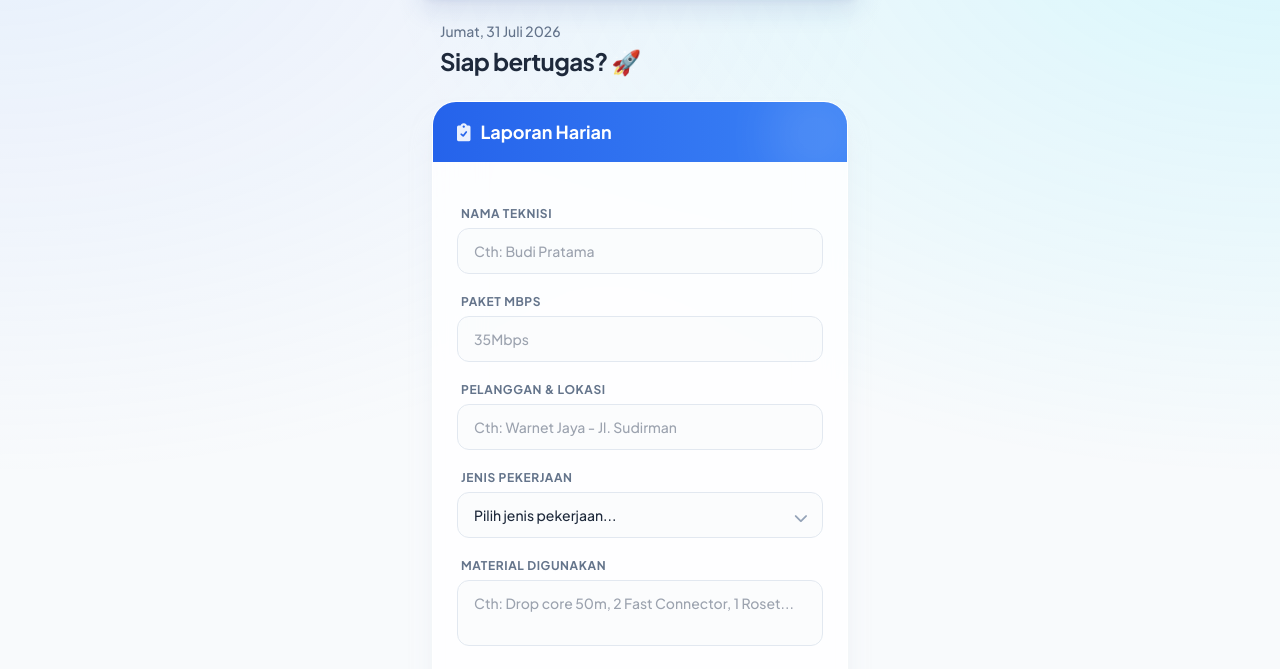
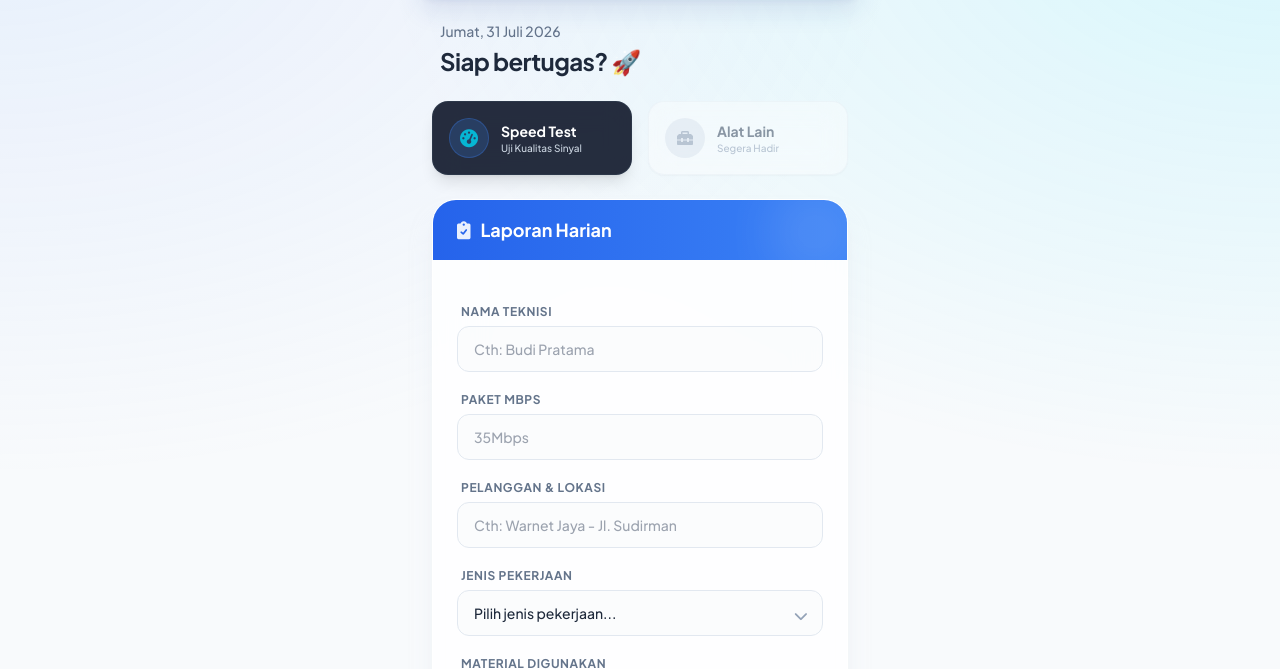
Before and after one commit to Yanglek1/Musik, a plain HTML site: page index.html in a window 1280 px wide. Shown: the part 89-758 px from the top of the page. Drawn offline with nearby package versions, Linux system fonts and the light colour scheme.

Commit message:
Add Quick Actions Menu with Speed Test link

```diff
--- a/index.html
+++ b/index.html
@@ -61,6 +61,30 @@
                 <h1 class="text-2xl font-bold text-slate-800 tracking-tight">Siap bertugas? 🚀</h1>
             </div>
         </div>
+                <!-- Quick Actions Menu -->
+        <div class="mb-6 grid grid-cols-2 gap-4">
+            <a href="speedtest.html" class="bg-slate-900/90 backdrop-blur-md text-white p-4 rounded-2xl flex items-center shadow-lg hover:bg-slate-800 transition border border-slate-700/50 cursor-pointer">
+                <div class="w-10 h-10 bg-whusnet-500/20 rounded-full flex items-center justify-center mr-3 border border-whusnet-500/30">
+                    <i class="fa-solid fa-gauge-high text-whusnet-accent text-lg"></i>
+                </div>
+                <div>
+                    <p class="text-sm font-bold">Speed Test</p>
+                    <p class="text-[10px] text-slate-300 font-medium">Uji Kualitas Sinyal</p>
+                </div>
+            </a>
+
+            <!-- Tempat untuk menu lain di masa depan (Opsional) -->
+            <div class="bg-white/60 backdrop-blur-md p-4 rounded-2xl flex items-center shadow-sm border border-slate-200/50 opacity-60">
+                <div class="w-10 h-10 bg-slate-200 rounded-full flex items-center justify-center mr-3">
+                    <i class="fa-solid fa-toolbox text-slate-400"></i>
+                </div>
+                <div>
+                    <p class="text-sm font-bold text-slate-600">Alat Lain</p>
+                    <p class="text-[10px] text-slate-400 font-medium">Segera Hadir</p>
+                </div>
+            </div>
+        </div>
+
 
         <!-- Form Card (Glassmorphism style) -->
         <div class="bg-white/80 backdrop-blur-xl rounded-3xl shadow-xl shadow-slate-200/50 border border-white overflow-hidden">
```
